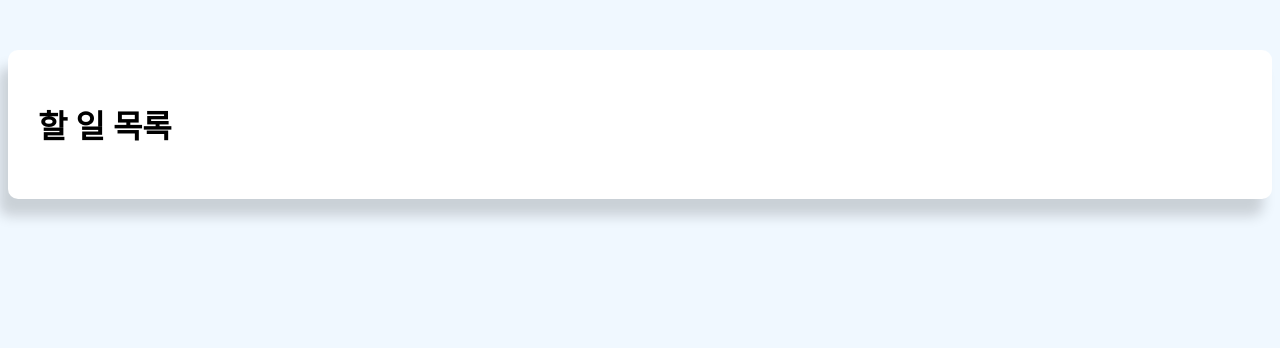
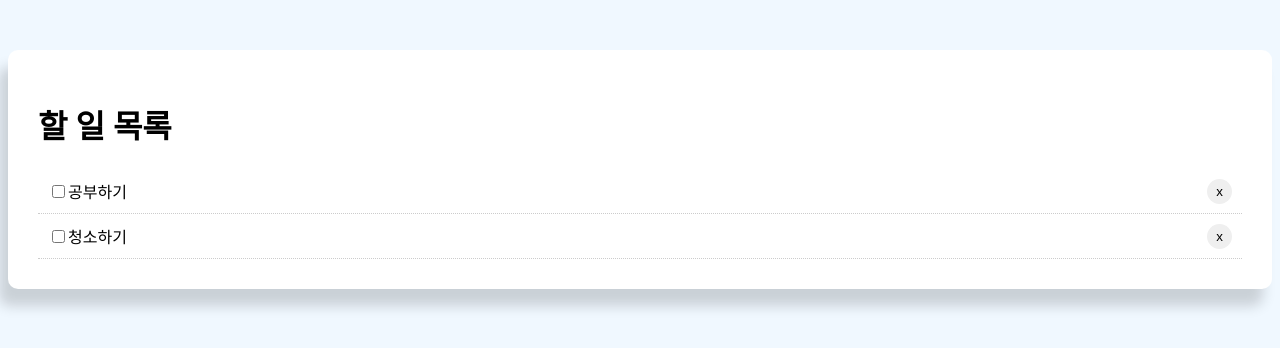
Before and after one commit to polar7bear/Todo-app-with-React, a React (Create React App) app: page / in a window 1280 px wide. Shown: the top 348 px of the page. Built offline with nearby package versions, Linux system fonts and the light colour scheme.

Commit message:
map() 활용하여 목록 만들기

```diff
--- a/src/App.js
+++ b/src/App.js
@@ -2,6 +2,36 @@
 import "./App.css";
 
 export default class App extends Component {
+
+  btnStyle = {
+    color: "fff",
+    border: "none",
+    padding: "5px 9px",
+    borderRadius: "50%",
+    cursor: "pointer",
+    float: "right"
+  }
+
+  getStyle = () => {
+    return {
+      padding: "10px",
+      borderBottom: "1px #ccc dotted",
+      textDecoration: "none"
+    }
+  }
+
+  todoData = [
+    {
+      id: "1",
+      title: "공부하기",
+      completed: true
+    },
+    {
+      id: "2",
+      title: "청소하기",
+      completed: false
+    }
+  ]
   render() {  // Class Component에서는 render() 함수 안에서 ui를 작성해야 한다.
     return(
       <div className="container">    {/* 이와 같이 함수 안에 html 문법을 작성 하는것을 jsx라고 한다. */}
@@ -9,6 +39,17 @@
           <div className="title">   {/* jsx에서는 className이라고 명시해야 한다. */}
             <h1>할 일 목록</h1>
           </div>
+
+          {this.todoData.map((data) => (
+            <div style={this.getStyle()} key={data.id}>
+            {/* 리액트에서 요소의 리스트를 나열 할 때는 key를 넣어줘야한다.
+              jsx key를 명시함으로써 변경, 추가 및 제거 된 항목을 식별하는데 도움이 됨. */}
+              <input type="checkbox" defaultChecked={false} />
+              {data.title}
+              <button style={this.btnStyle}>x</button>
+            </div>
+
+          ))}
         </div>
       </div>
     )
```
